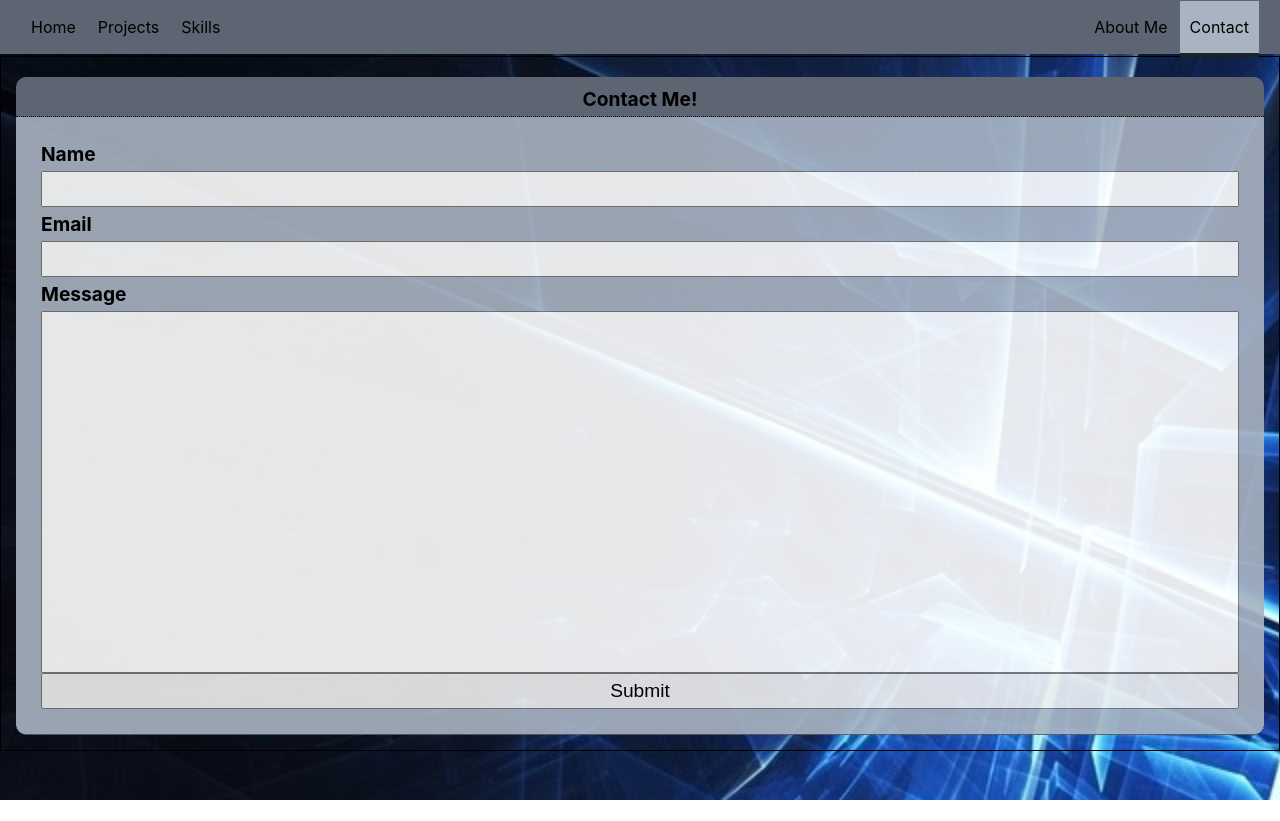
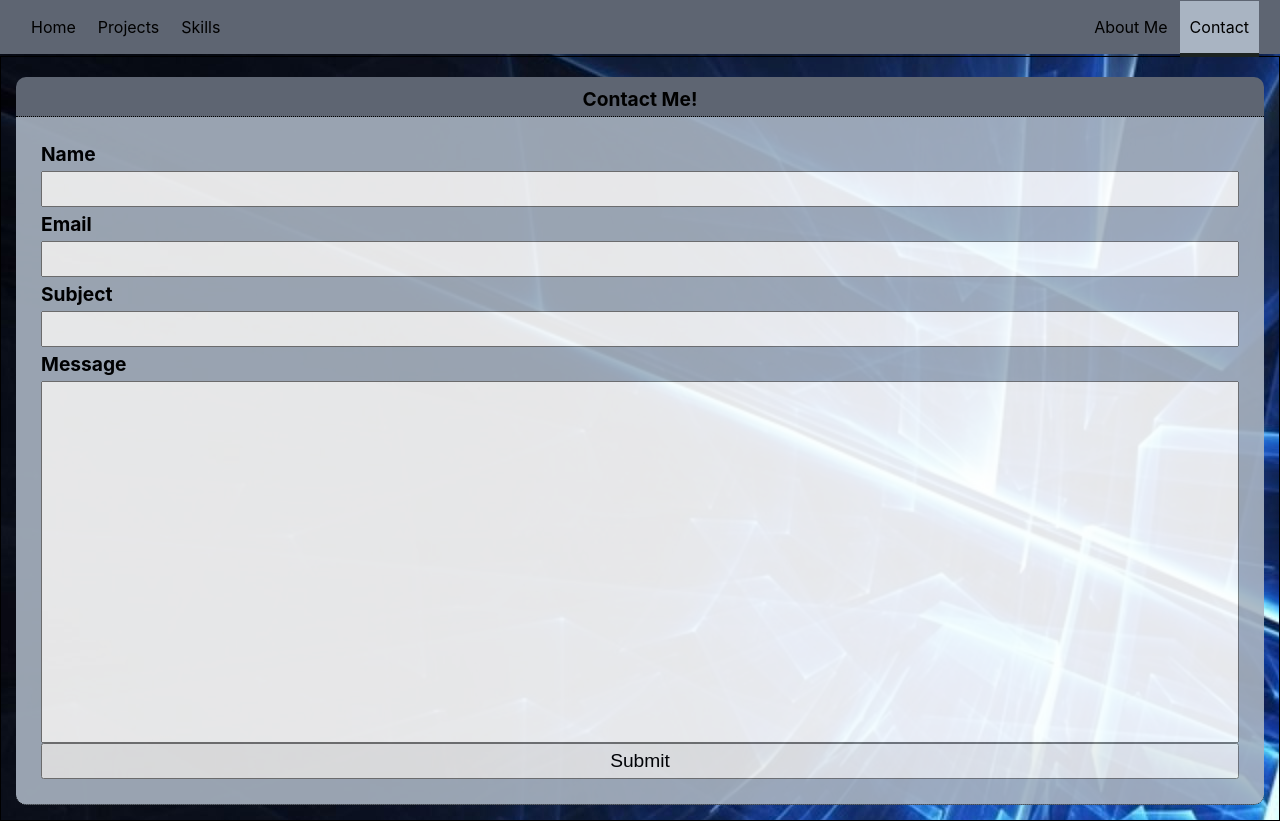
Before and after one commit to Kwarn/portfolio, a React (Create React App) app: page /contact in a window 1280 px wide. Before the commit the page ends 800 px from the top, so only its background shows below. Built offline with nearby package versions, Linux system fonts and the light colour scheme.

Commit message:
playing with css styles

```diff
--- a/src/containers/Contact/Contact.js
+++ b/src/containers/Contact/Contact.js
@@ -20,6 +20,13 @@ const Contact = props => {
     isValid: false,
     value: '',
   })
+  const [subjectElement, setSubjectElement] = useState({
+    validation: {
+      required: false,
+    },
+    isValid: true,
+    value: '',
+  })
   const [textBoxElement, setTextBoxElement] = useState({
     validation: {
       required: true,
@@ -39,8 +46,8 @@ const Contact = props => {
   }
 
   const inputChangedHandler = (value, elementIdentifier) => {
-    let targetElement;
-    let setTargetElement;
+    let targetElement
+    let setTargetElement
 
     if (elementIdentifier === 'name') {
       targetElement = nameElement
@@ -49,6 +56,10 @@ const Contact = props => {
     if (elementIdentifier === 'email') {
       targetElement = emailElement
       setTargetElement = setEmailElement
+    }
+    if (elementIdentifier === 'subject') {
+      targetElement = subjectElement
+      setTargetElement = setSubjectElement
     }
     if (elementIdentifier === 'textBox') {
       targetElement = textBoxElement
@@ -61,7 +72,6 @@ const Contact = props => {
       })
     )
   }
-
 
   // conditionally add css classes base on props.name.isValid
 
@@ -79,6 +89,11 @@ const Contact = props => {
           onChange={event => inputChangedHandler(event.target.value, 'email')}
           value={emailElement.value}
         />
+        <h2>Subject</h2>
+        <input
+          onChange={event => inputChangedHandler(event.target.value, 'subject')}
+          value={subjectElement.value}
+        />
         <h2>Message</h2>
         <textarea
           onChange={event => inputChangedHandler(event.target.value, 'textBox')}
--- a/src/containers/Courses/Courses.module.css
+++ b/src/containers/Courses/Courses.module.css
@@ -1,7 +1,7 @@
 .CoursesWrapper {
   opacity: 90%;
   border-radius: 0px 0px 10px 10px;
-  background-color: #EEF1EF;
+  background-color: #A9B4C2;;
   margin: 0px 15px 20px 15px;
   padding: 10px 5px 10px 5px;
 }
--- a/src/containers/Projects/Projects.module.css
+++ b/src/containers/Projects/Projects.module.css
@@ -1,7 +1,7 @@
 .ProjectsWrapper {
   opacity: 90%;
   border-radius: 10px 10px 10px 10px;
-  background-color: #EEF1EF;
+  background-color: #A9B4C2;
   margin: 75px 15px 20px 15px;
   padding-top: 10px;
 }
```
